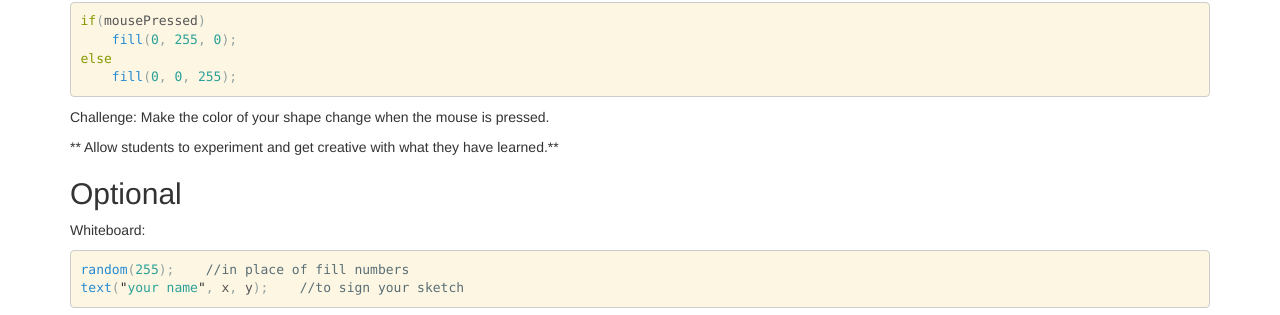
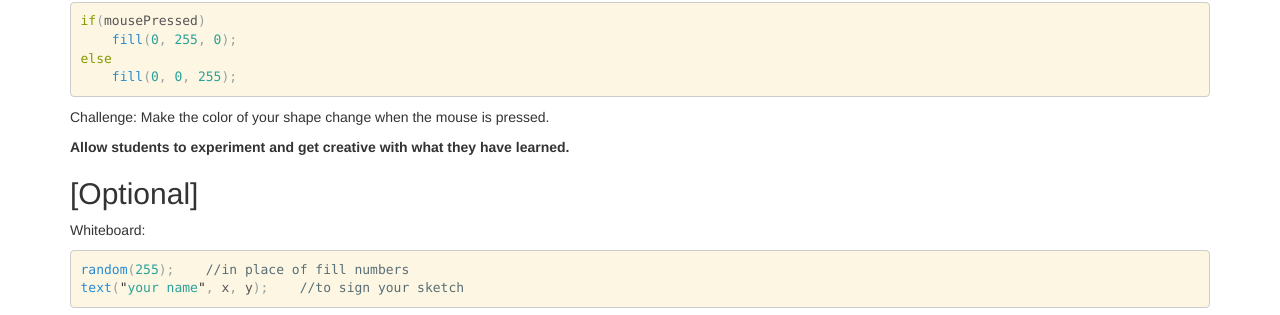
Before and after one commit to jointheleague/hour-of-code-kids, a Jekyll site: the page built from index.md, in a window 1280 px wide. Shown: the part 1919-2234 px from the top of the page. Built offline with Jekyll 4.4.1, drawn with Linux system fonts in a browser that asks for light colours; Markdown is read by kramdown in place of the engine named in the settings.

Commit message:
adjust formatting

````diff
--- a/index.md
+++ b/index.md
@@ -117,9 +117,9 @@ else
 ```
 Challenge: Make the color of your shape change when the mouse is pressed.
 
-** Allow students to experiment and get creative with what they have learned.**
+**Allow students to experiment and get creative with what they have learned.**
 
-Optional
+[Optional]
 ----
 Whiteboard:
 
````
